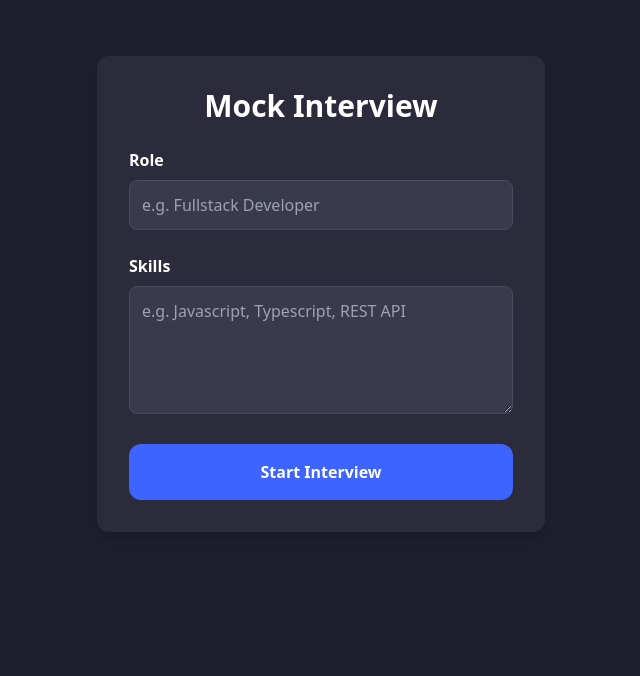
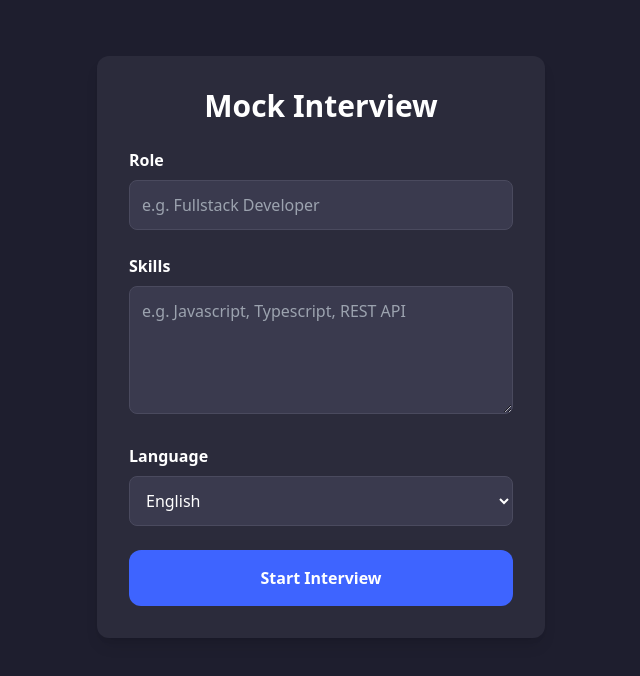
Before and after one commit to madeindra/mock-interview, a React (Vite) app in the folder client/: page / in a window 1280 px wide. Shown: the top 676 px of the page, without its empty margins (319-959 px from the left). Built offline with nearby package versions, Linux system fonts and the light colour scheme; no server answers.

Commit message:
added language option

```diff
--- a/client/src/components/StartScreen.tsx
+++ b/client/src/components/StartScreen.tsx
@@ -10,9 +10,11 @@ interface StartScreenProps {
 const StartScreen: React.FC<StartScreenProps> = ({ backendHost, setError }) => {
   const tempRole = sessionStorage.getItem('role');
   const tempSkills = sessionStorage.getItem('skills');
+  const tempLanguage = sessionStorage.getItem('language');
 
   const [role, setRole] = useState(tempRole || '');
   const [skills, setSkills] = useState(tempSkills || '');
+  const [language, setLanguage] = useState(tempLanguage || 'en');
   const [hasMessages, setHasMessages] = useState(false);
 
   const navigate = useNavigate();
@@ -36,7 +38,7 @@ const StartScreen: React.FC<StartScreenProps> = ({ backendHost, setError }) => {
         headers: {
           'Content-Type': 'application/json',
         },
-        body: JSON.stringify({ role, skills: skillsArray }),
+        body: JSON.stringify({ role, skills: skillsArray, language  }),
       });
 
       const data = await response.json();
@@ -68,6 +70,11 @@ const StartScreen: React.FC<StartScreenProps> = ({ backendHost, setError }) => {
   const updateSkills = (skills: string) => {
     setSkills(skills);
     sessionStorage.setItem('skills', skills);
+  }
+
+  const updateLanguage = (language: string) => {
+    setLanguage(language);
+    sessionStorage.setItem('language', language);
   }
 
   const handleForward = () => {
@@ -112,6 +119,19 @@ const StartScreen: React.FC<StartScreenProps> = ({ backendHost, setError }) => {
                 required
               ></textarea>
             </div>
+            <div>
+              <label htmlFor="language" className="block mb-2 text-white font-semibold">Language</label>
+              <select
+                id="language"
+                value={language}
+                onChange={(e) => updateLanguage(e.target.value)}
+                className="w-full p-3 bg-[#3A3A4E] text-white border border-[#4A4A5E] rounded-lg focus:outline-none focus:ring-2 focus:ring-[#3E64FF]"
+                required
+              >
+                <option value="en">English</option>
+                <option value="id">Bahasa Indonesia</option>
+              </select>
+            </div>
             <button type="submit" className="w-full p-4 bg-[#3E64FF] text-white font-bold rounded-xl hover:bg-opacity-90 transition-all duration-300">
               Start Interview
             </button>
```
